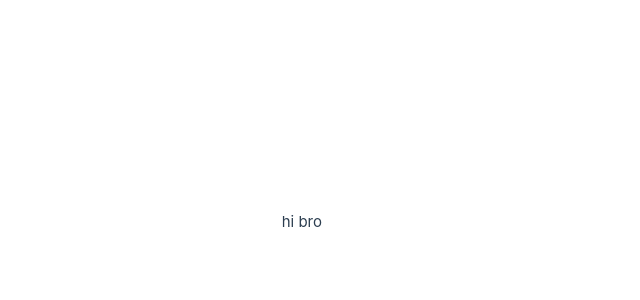
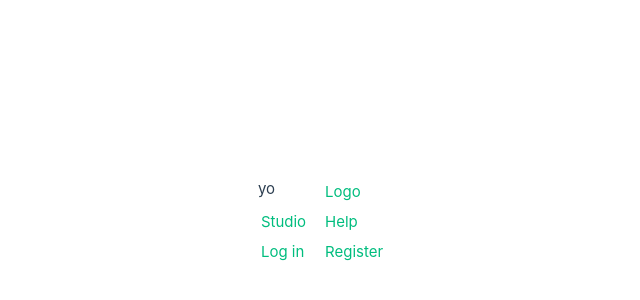
Before and after one commit to Boj4ckk/GROOT, a Vue app in the folder twitok_website/: page / in a window 1280 px wide. Shown: the part 178-478 px from the top of the page, without its empty margins (318-958 px from the left). Built offline with nearby package versions, Linux system fonts and the light colour scheme.

Commit message:
oas fait expres de taf sur la main : qq modifs de cons

```diff
--- a/twitok_website/src/App.vue
+++ b/twitok_website/src/App.vue
@@ -6,6 +6,12 @@ import { RouterView } from 'vue-router';
 
 <template>
   <router-view/>
+
+  <router-link to="/"> Logo </router-link>
+  <router-link to="/studio"> Studio </router-link>
+  <router-link to="/help"> Help </router-link>
+  <router-link to="/inscription"> Log in </router-link>
+  <router-link to="/register"> Register </router-link>
 
 
 </template>
--- a/twitok_website/src/components/home.vue
+++ b/twitok_website/src/components/home.vue
@@ -1,7 +1,7 @@
 <script setup>
-
+import router from '@/router';
 </script>
 
 <template>
-    hi bro
+    yo
 </template>
--- a/twitok_website/src/components/inscription.vue
+++ b/twitok_website/src/components/inscription.vue
@@ -47,7 +47,8 @@ const insert_user = async () => {
 
 </template>
 
-<style scoped>
+
+<!-- <style scoped>
 .form-container {
     display: flex;
     flex-direction: column;
@@ -116,4 +117,4 @@ const insert_user = async () => {
         padding: 10px 20px;
     }
 }
-</style>
+</style> -->
--- a/twitok_website/src/router.js
+++ b/twitok_website/src/router.js
@@ -23,8 +23,6 @@ const router = createRouter({
 })
 
 router.beforeEach((to, from, next)=> {
-    console.log("from page : ", from)
-
     const twitokStore = useTwitokStore()
     console.log("from page : ", from.fullPath)
 
```
